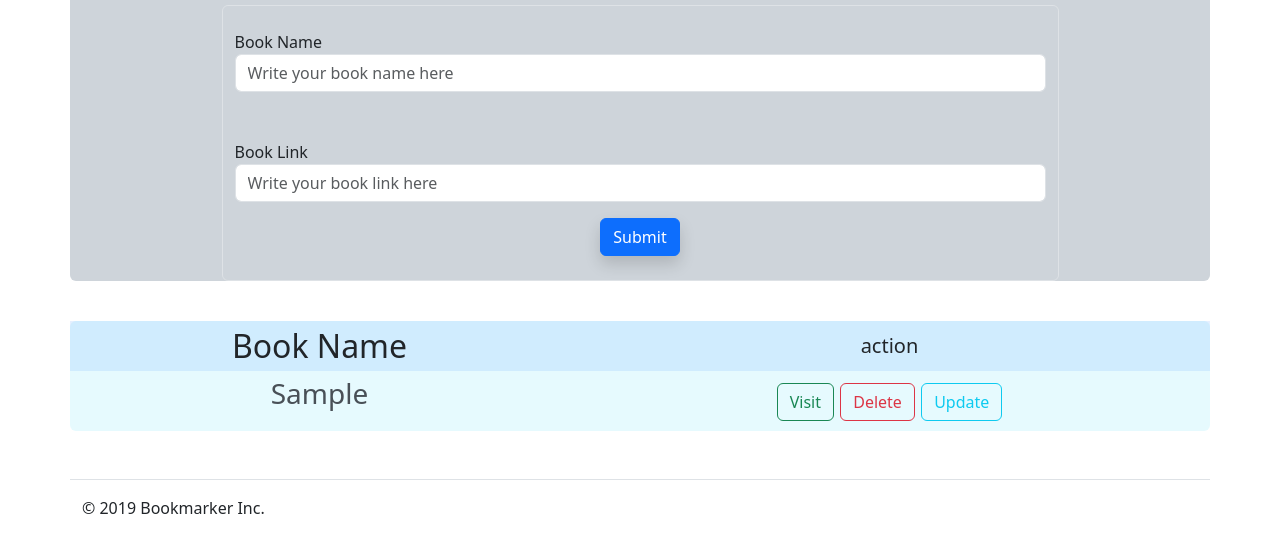
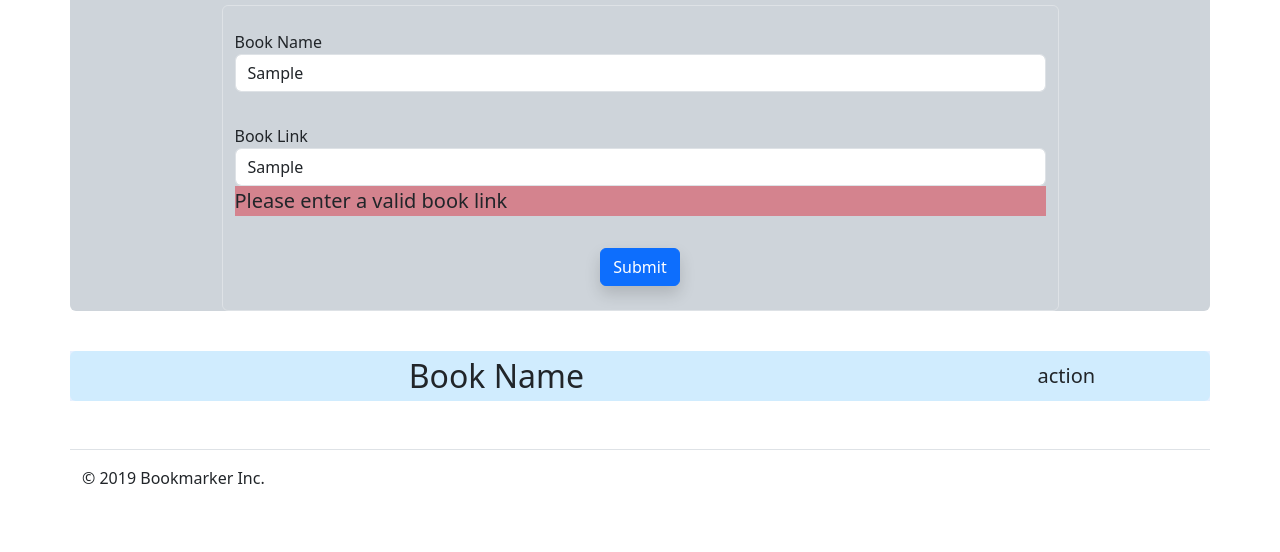
Before and after one commit to alimahmoud-s/simple-crud-system, a plain HTML site: page index.html in a window 1280 px wide. Both pictures are taken after typing "Sample", "Sample" into the empty fields and a click on the button "Submit". Shown: the part 258-810 px from the top of the page. Drawn offline with Linux system fonts and the light colour scheme.

Commit message:
add regex to link input

```diff
--- a/index.html
+++ b/index.html
@@ -19,7 +19,7 @@
         <h2 class="text-center py-3">Bookmark your favorite sites</h2>
         <form class="py-md-4 w-75 m-auto form-control bg-dark-subtle">
             <label for="bookName">Book Name</label>
-            <input id="bookName" class="form-control mb-4  " type="text" placeholder="Write your book name here ">
+            <input id="bookName" class="form-control mb-2  " type="text" placeholder="Write your book name here ">
             <div id="warning" class="bg-danger bg-opacity-50 rounded-1"> </div>
             <label for="bookSiteLink" class="mt-4">Book Link</label>
             <input id="bookSiteLink" class="form-control" type="text" placeholder="Write your book link here ">
--- a/js/main.js
+++ b/js/main.js
@@ -32,7 +32,10 @@ function displayFromLocalST() {
 function getbookInfo(bookList) {
   // Check if both book name and book link are provided
   if (bookName.value != "" && bookLink.value != "") {
-    // Create a new book object and push it to the booksArr array
+    const linkRegex = /\b(?:www\.)?[\w.-]+\.[A-Z|a-z]{2,}/;
+    const match=bookLink.value.match(linkRegex)
+    if (match) {
+      // Create a new book object and push it to the booksArr array
     booksArr.push({ book: bookName.value, link: bookLink.value });
 
     // Store the updated book data in local storage
@@ -46,7 +49,17 @@ function getbookInfo(bookList) {
 
     // Display the updated book list in a table
     displayQouteInTable(bookList);
-  } else if (bookName.value === "") {
+   removeErr();
+    }
+    else {
+      // Display a warning message for an invalid link
+      message = `<p class="lead">Please enter a valid book link</p>`;
+      warninglink.innerHTML = message;
+      warninglink.classList.remove("d-none");
+    }
+
+  }
+  else if (bookName.value === "") {
     // If the book name is empty, display a warning message
     message = `<p class ="lead">please enter a valid book name</p>`;
     warning.innerHTML = message;
@@ -146,3 +159,8 @@ function clearInputs() {
   bookName.value = "";
   bookLink.value = "";
 }
+
+function removeErr() {
+warninglink.classList.add("d-none");
+warning.classList.add("d-none")
+}
```
